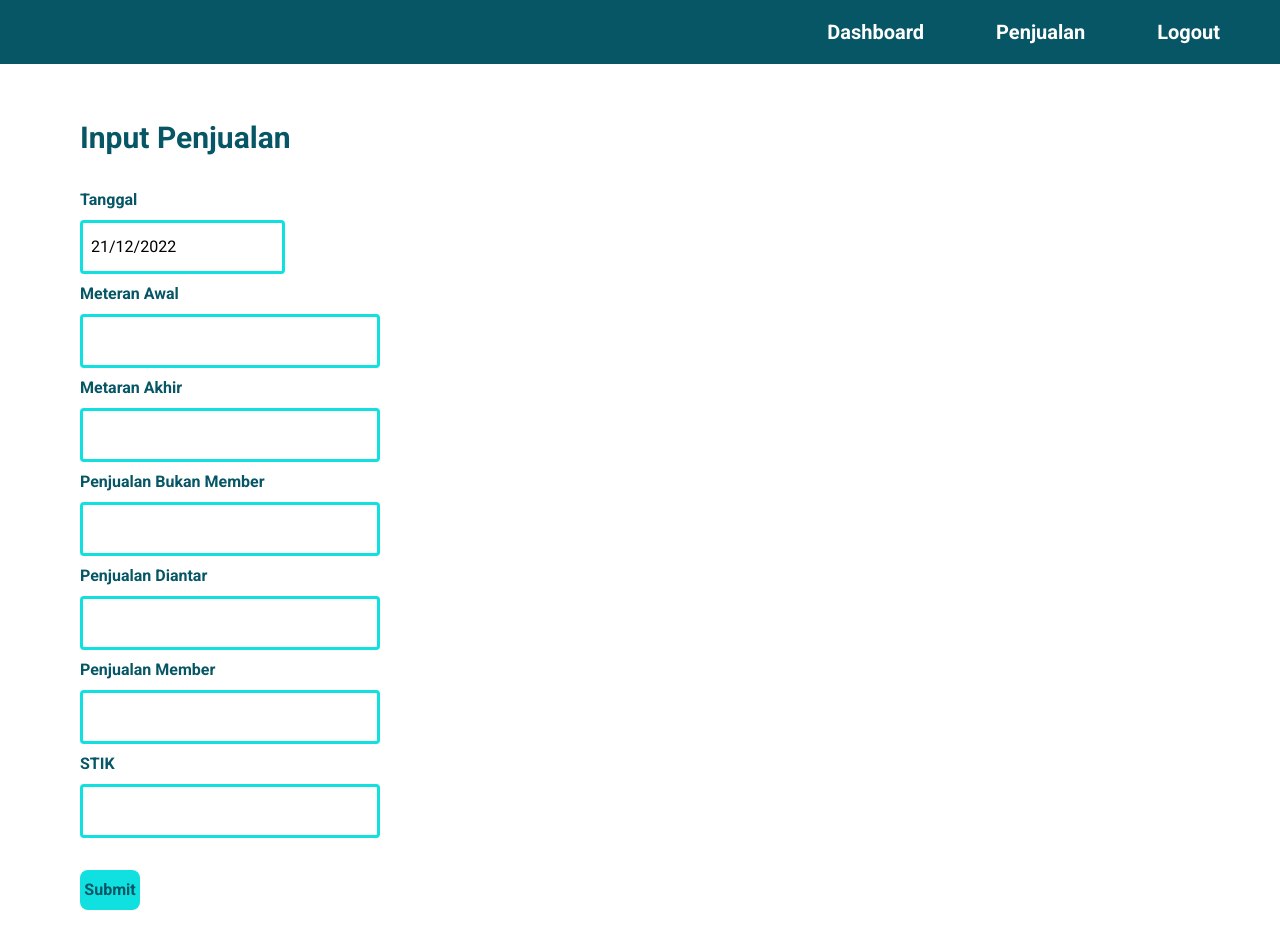
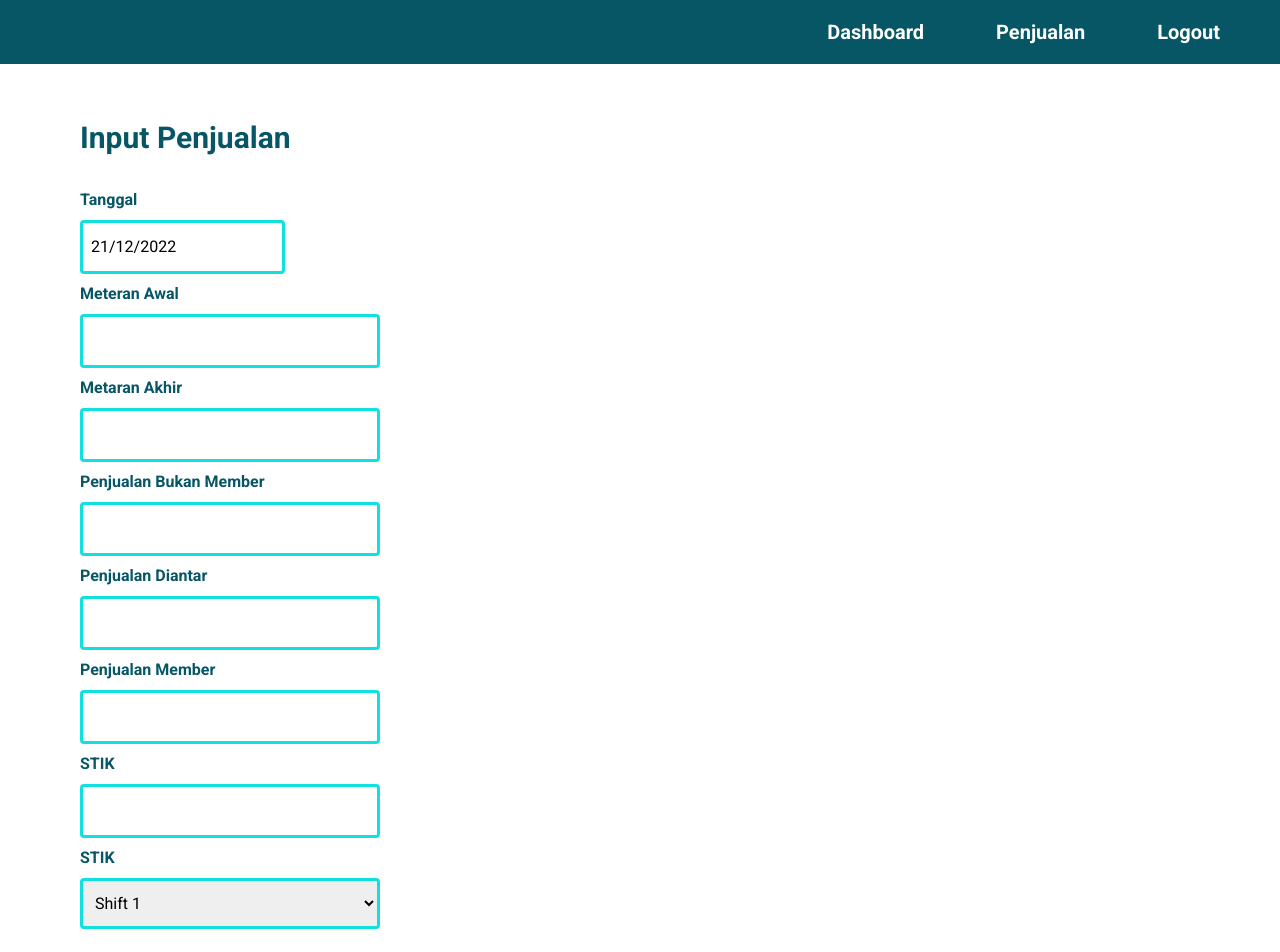
Before and after one commit to Hambinn/pertashop-website, a React (Vite) app: page /inputpenjualan in a window 1280 px wide. Shown: the top 952 px of the page. Before the commit the page ends 910 px from the top, so only its background shows below. Built offline with nearby package versions, Linux system fonts and the light colour scheme; no server answers.

Commit message:
feat: add shift input to website

```diff
--- a/src/components/NavbarOperator.jsx
+++ b/src/components/NavbarOperator.jsx
@@ -10,7 +10,7 @@ function Navbar() {
   };
 
   const penjualan = () => {
-    navigate("/penjualan");
+    navigate("/penjualanoperator");
   };
 
   return (
--- a/src/pages/InputPenjualan.jsx
+++ b/src/pages/InputPenjualan.jsx
@@ -9,6 +9,7 @@ import { toast, ToastContainer } from "react-toastify";
 
 function InputPenjualan() {
   const [startDate, setStartDate] = useState(new Date());
+  const tanggalSekarang = new Date().getTime();
   const [values, setValues] = useState({
     tanggal: startDate.toISOString().slice(0, 10),
     meteranAwal: "",
@@ -18,6 +19,8 @@ function InputPenjualan() {
     penjualanMember: "",
     stik: "",
     userId: "",
+    shift: "1",
+    penjualanId: tanggalSekarang,
   });
 
   useEffect(() => {
@@ -134,7 +137,16 @@ function InputPenjualan() {
               className="border-3 py-3 px-2  text-black border-secondary focus:border-primary focus:border-3 rounded"
               onChange={(e) => setValues({ ...values, stik: e.target.value })}
             />
-
+            <label className="font-semibold text-base">STIK</label>
+            <select
+              id="shift"
+              name="shift"
+              className="border-3 py-3 px-2  text-black border-secondary focus:border-primary focus:border-3 rounded"
+              onChange={(e) => setValues({ ...values, shift: e.target.value })}
+            >
+              <option value="1">Shift 1</option>
+              <option value="2">Shift 2</option>
+            </select>
             <button
               className=" hover:shadow-xl transition duration-300 text-primary py-2 rounded-lg text-base block bg-secondary font-semibold w-[20%] mt-6"
               onClick={handleSubmit}
```
